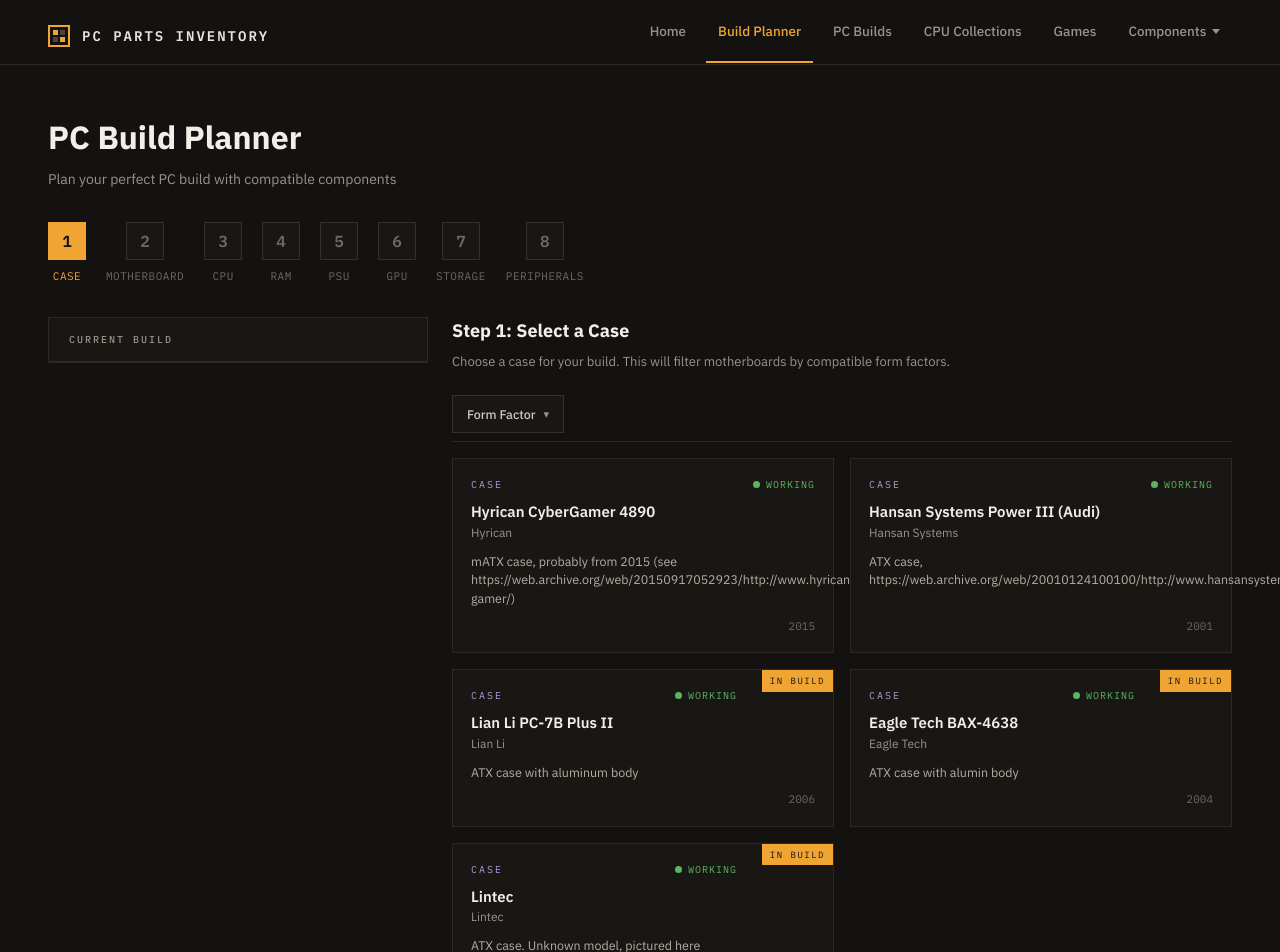
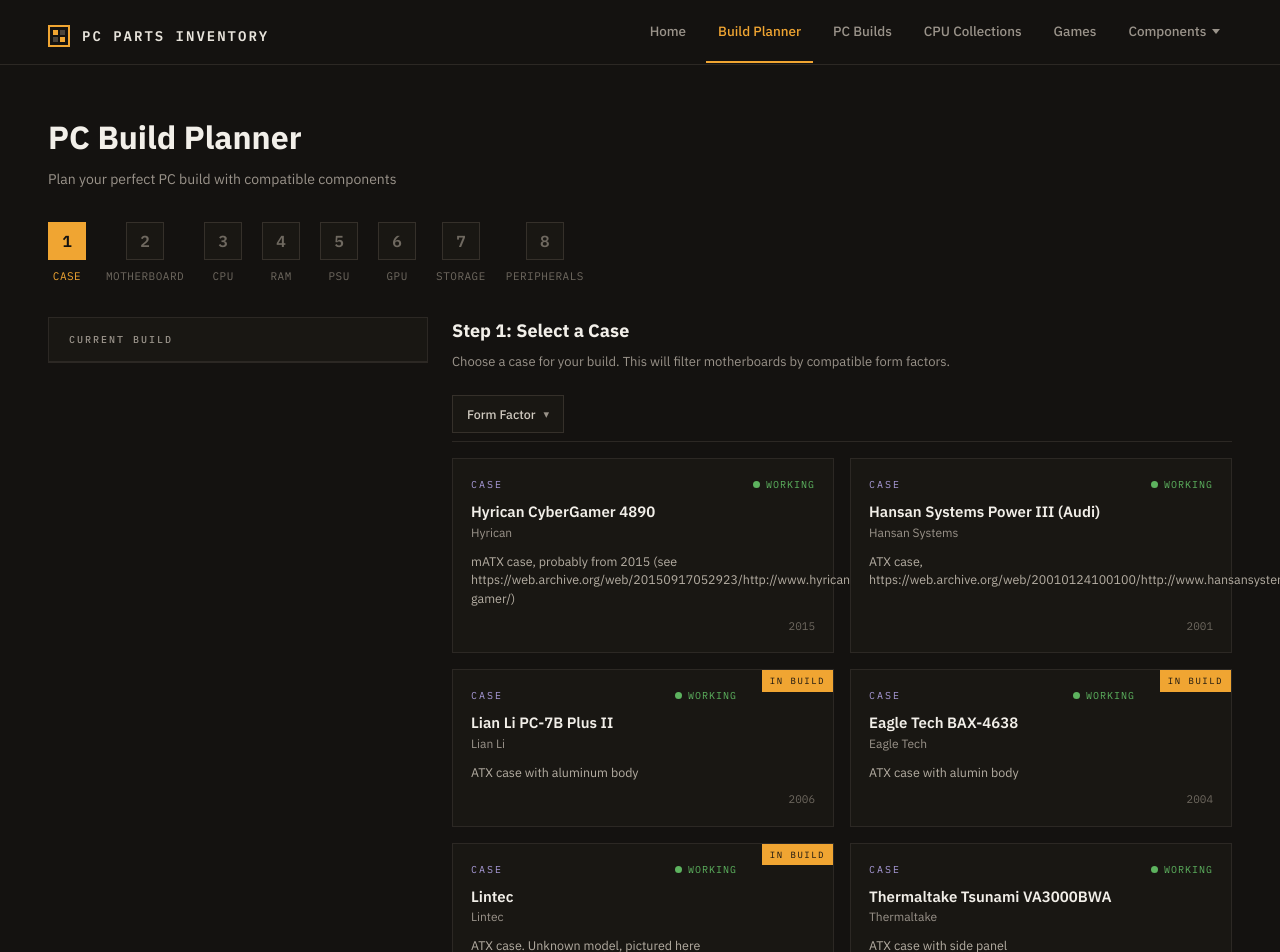
Before and after one commit to ekdennisek/pc-parts-inventory, a React (Vite) app in the folder frontend/: page /build-planner in a window 1280 px wide. Shown: the top 952 px of the page. Built offline with nearby package versions, Linux system fonts and the light colour scheme.

Commit message:
Add case

```diff
--- a/frontend/src/data/cases.ts
+++ b/frontend/src/data/cases.ts
@@ -64,4 +64,16 @@ export const cases: Case[] = [
         releaseYear: 1998, // Production year
         condition: "working",
     },
+    {
+        id: "case-6",
+        name: "Thermaltake Tsunami VA3000BWA",
+        brand: "Thermaltake",
+        description: "ATX case with side panel",
+        supportedFormFactors: ["ATX", "Micro ATX"],
+        external525Drives: 4,
+        external35Drives: 2,
+        glassPanel: true,
+        releaseYear: 2004,
+        condition: "working",
+    },
 ];
```
